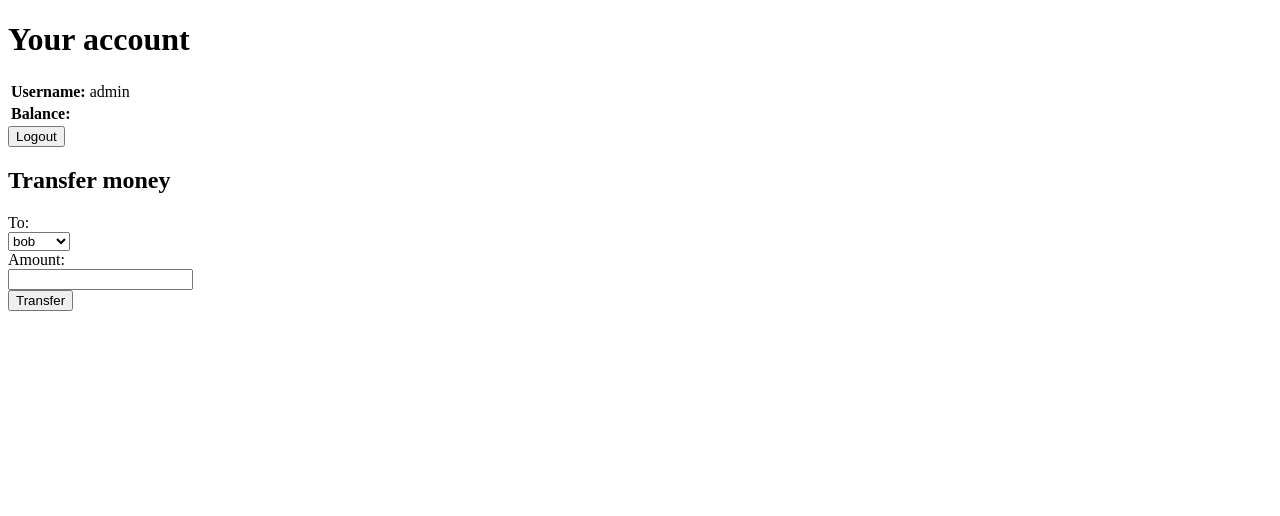
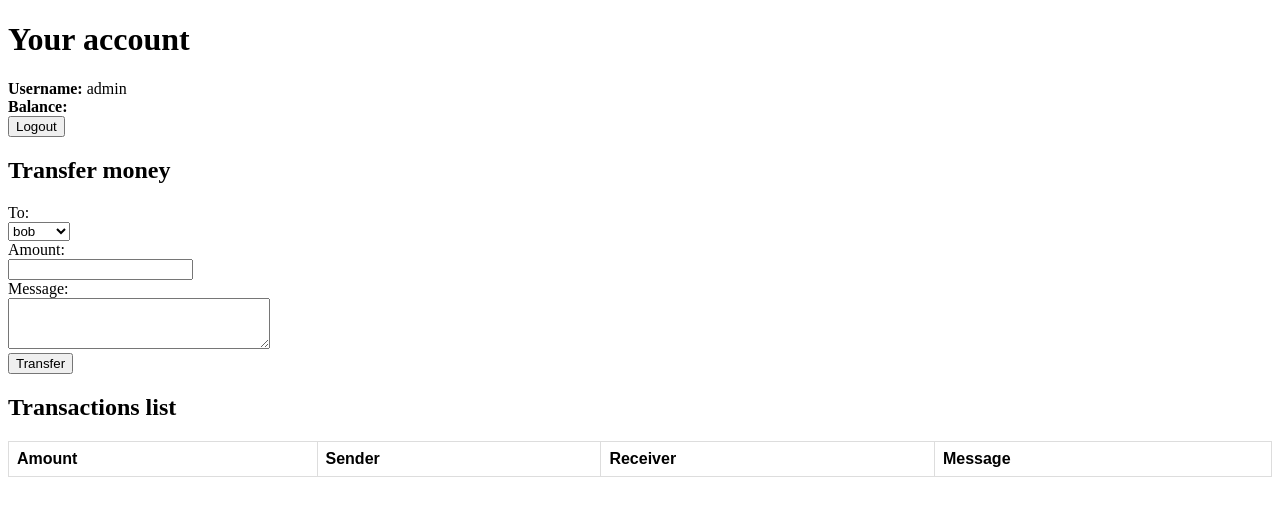
Before and after one commit to vejol/Cyber-Security-Base---Project-I, a Django app: page / in a window 1280 px wide. Shown: the top 516 px of the page. Run offline with Django 3.2, Linux system fonts and the light colour scheme; a user stored in the database is signed in; data comes from the database, SQL or seed files in the repository; both versions use the stored data as it was after the commit; lists and menus that the app fills with data are empty.

Commit message:
XSS flaw added

```diff
--- a/server/pages/models.py
+++ b/server/pages/models.py
@@ -7,3 +7,9 @@
 class Account(models.Model):
 	user = models.OneToOneField(User, on_delete=models.CASCADE)
 	balance = models.IntegerField()
+
+class Event(models.Model):
+	sender = models.TextField()
+	receiver = models.TextField()
+	amount = models.IntegerField()
+	message = models.TextField()
--- a/server/pages/templates/pages/index.html
+++ b/server/pages/templates/pages/index.html
@@ -2,18 +2,31 @@
 <html xmlns="http://www.w3.org/1999/xhtml">
     <head>
         <title>Bank Transfer</title>
+        <style>
+            table {
+              font-family: arial, sans-serif;
+              border-collapse: collapse;
+              width: 100%;
+            }
+
+            td, th {
+              border: 1px solid #dddddd;
+              text-align: left;
+              padding: 8px;
+            }
+
+            tr:nth-child(even) {
+              background-color: #dddddd;
+            }
+            </style>
     </head>
 
 
     <body>
 		<h1>Your account</h1>
 
-        <table>
-		<tr>
-		<th style="text-align:left">Username: <td>{{user.username}}
-		<tr>
-		<th style="text-align:left">Balance:  <td>{{user.account.balance}}
-		</table>
+		<span><b>Username: </b>{{user.username}} </span><br>
+		<span><b>Balance: </b>{{user.account.balance}}</span><br>
 
 
         <form action='logout/' method="POST">
@@ -23,7 +36,7 @@
 
         <h2>Transfer money</h2>
 
-        <form action='transfer/' method="GET">
+        <form action='transfer/' method="GET" id="transfer">
             <span>To:</span><br/>
             <select name="to">
 			{% for account in accounts %}
@@ -34,8 +47,32 @@
             <span>Amount:</span><br/>
             <input type="number" name="amount"/><br/>
 
+            <span>Message:</span><br>
+            <textarea name="message" id="transfer" cols="30" rows="3"></textarea><br>
+
             <input type="submit" value="Transfer"/>
         </form>
+
+        <h2>Transactions list</h2>
+        <table>
+            <tr>
+                <th>Amount</th>
+                <th>Sender</th>
+                <th>Receiver</th>
+                <th>Message</th>
+            </tr>
+            {% for event in events %}
+            <tr>
+                <td>{{event.amount}}</td>
+                <td>{{event.sender}}</td>
+                <td>{{event.receiver}}</td>
+                <td>{{event.message|safe}}</td>
+                <!--FIX - Replace line abow with this: <td>{{event.message}}</td> -->
+            </tr>
+            {% endfor %}
+        </table>
+
+
     </body>
 
 
--- a/server/pages/views.py
+++ b/server/pages/views.py
@@ -1,8 +1,9 @@
-from django.http import HttpResponse
 from django.contrib.auth.decorators import login_required
 from django.shortcuts import render, redirect
 from django.contrib.auth.models import User
-from .models import Account
+from .models import Account, Event
+from django.db.models import Q
+import sqlite3
 
 
 @login_required
@@ -19,6 +20,18 @@
 	request.user.account.save()
 	to.account.save()
 
+	print(request.user.username,
+		to.username,
+		amount,
+		request.session["message"])
+
+	Event.objects.create(
+		sender=request.user.username,
+		receiver=to.username,
+		amount=amount,
+		message=request.session["message"]
+		)
+
 	return redirect('/')
 
 
@@ -26,10 +39,14 @@
 def transferView(request):
 	request.session['to'] = request.GET.get('to')
 	request.session['amount'] = int(request.GET.get('amount'))
+	request.session['message'] = request.GET.get("message")
 	return render(request, 'pages/confirm.html')
 
 
 @login_required
 def homePageView(request):
 	accounts = Account.objects.exclude(user_id=request.user.id)
-	return render(request, 'pages/index.html', {'accounts': accounts})
+	events = Event.objects.filter(
+		Q(sender=request.user) |
+		Q(receiver=request.user))
+	return render(request, 'pages/index.html', {'accounts': accounts, "events": events})
```
Also changed, not shown: server/db.sqlite3, server/pages/migrations/0002_event.py (added).
